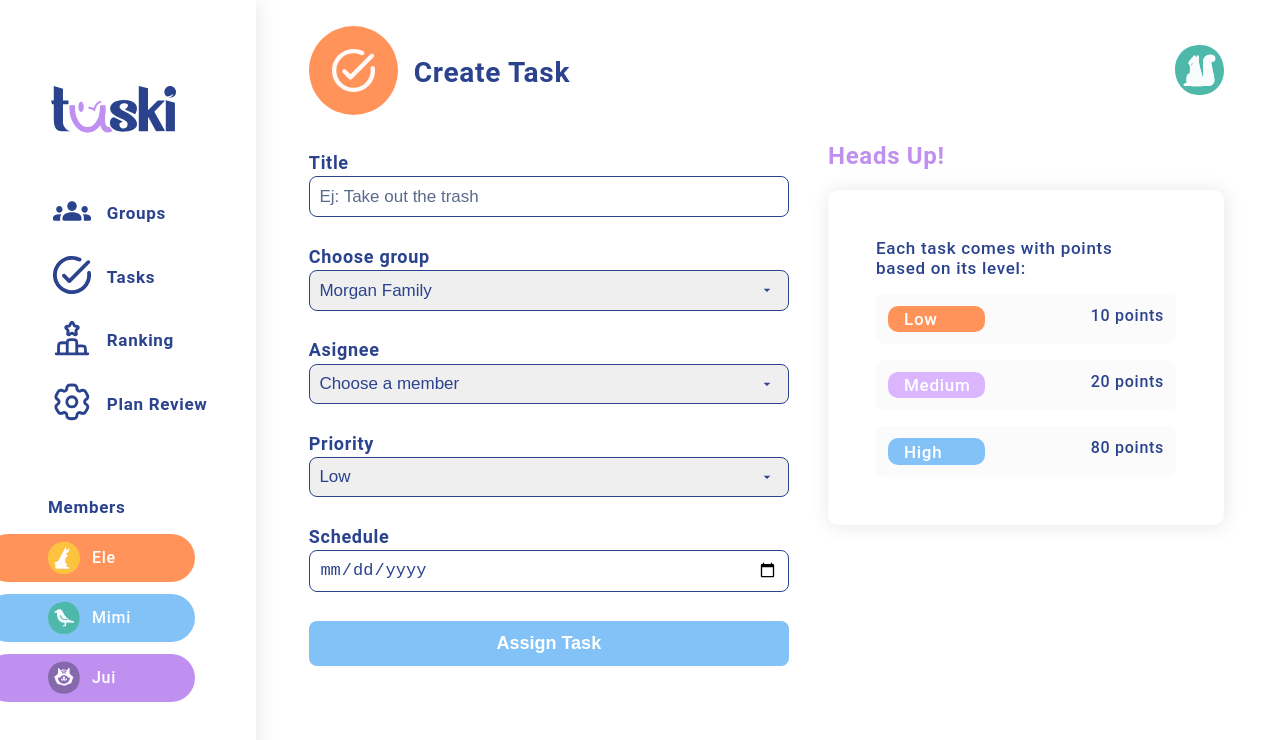
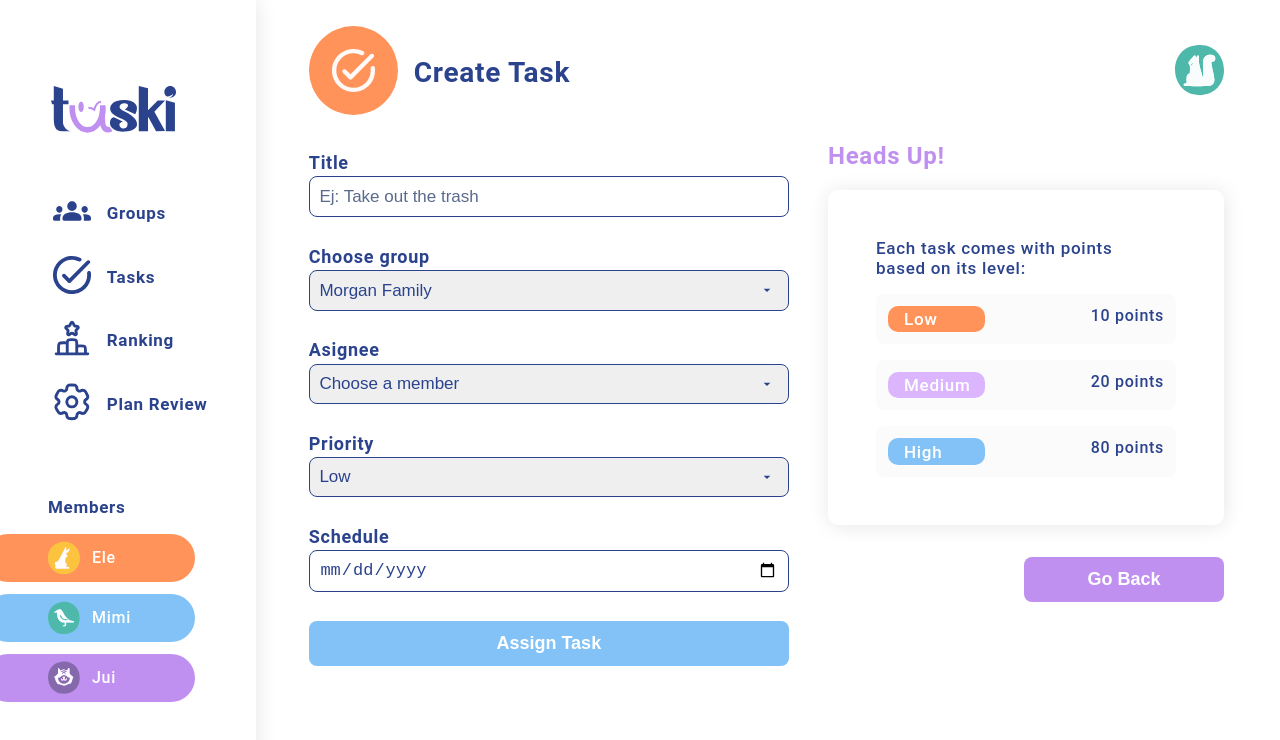
Before and after one commit to NikSala10/TaskiProject, a React (Vite) app: page /create-task in a window 1280 px wide. Shown: the top 740 px of the page. Built offline with nearby package versions, Linux system fonts and the light colour scheme.

Commit message:
fix(pages/create-task): resolve issues in CreateTask page and components

```diff
--- a/src/pages/CreateTask/CreateTask.css
+++ b/src/pages/CreateTask/CreateTask.css
@@ -70,3 +70,9 @@
     padding: 0rem 3rem;
     margin-top: -34rem;
 }
+.go-bacck {
+    margin-top: 2rem;
+    display: flex;
+    justify-content: flex-end;
+    padding: 0rem 0rem;
+}
--- a/src/pages/CreateTask/CreateTask.tsx
+++ b/src/pages/CreateTask/CreateTask.tsx
@@ -71,6 +71,7 @@ const CreateTask = () => {
               <p className="point">80 points</p>
             </div>
           </div>
+          <div className="go-bacck">   <Button text="Go Back" color="#C090F0" width="200px" /></div>
         </div>
       </div>
     </div>
```
